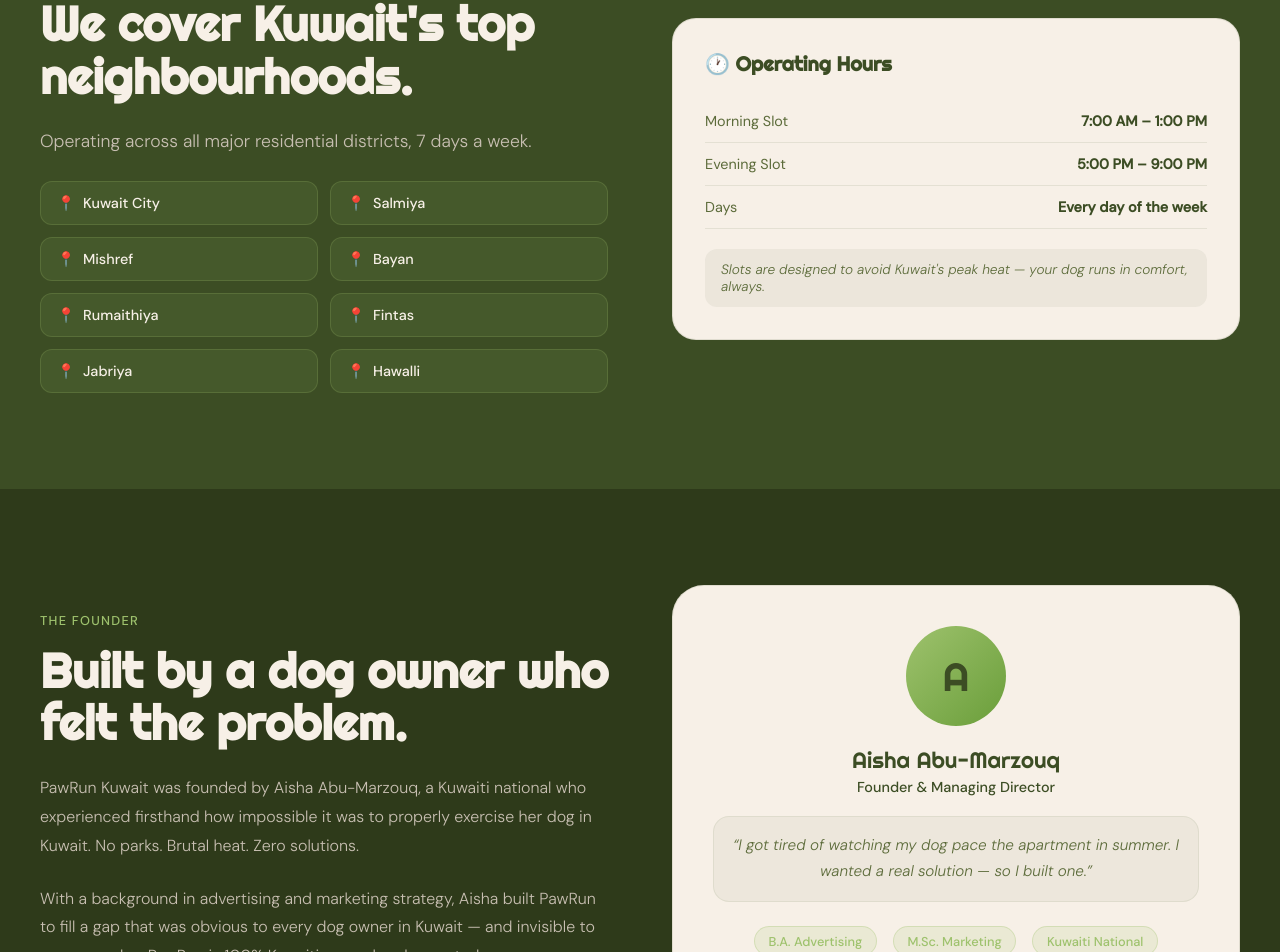
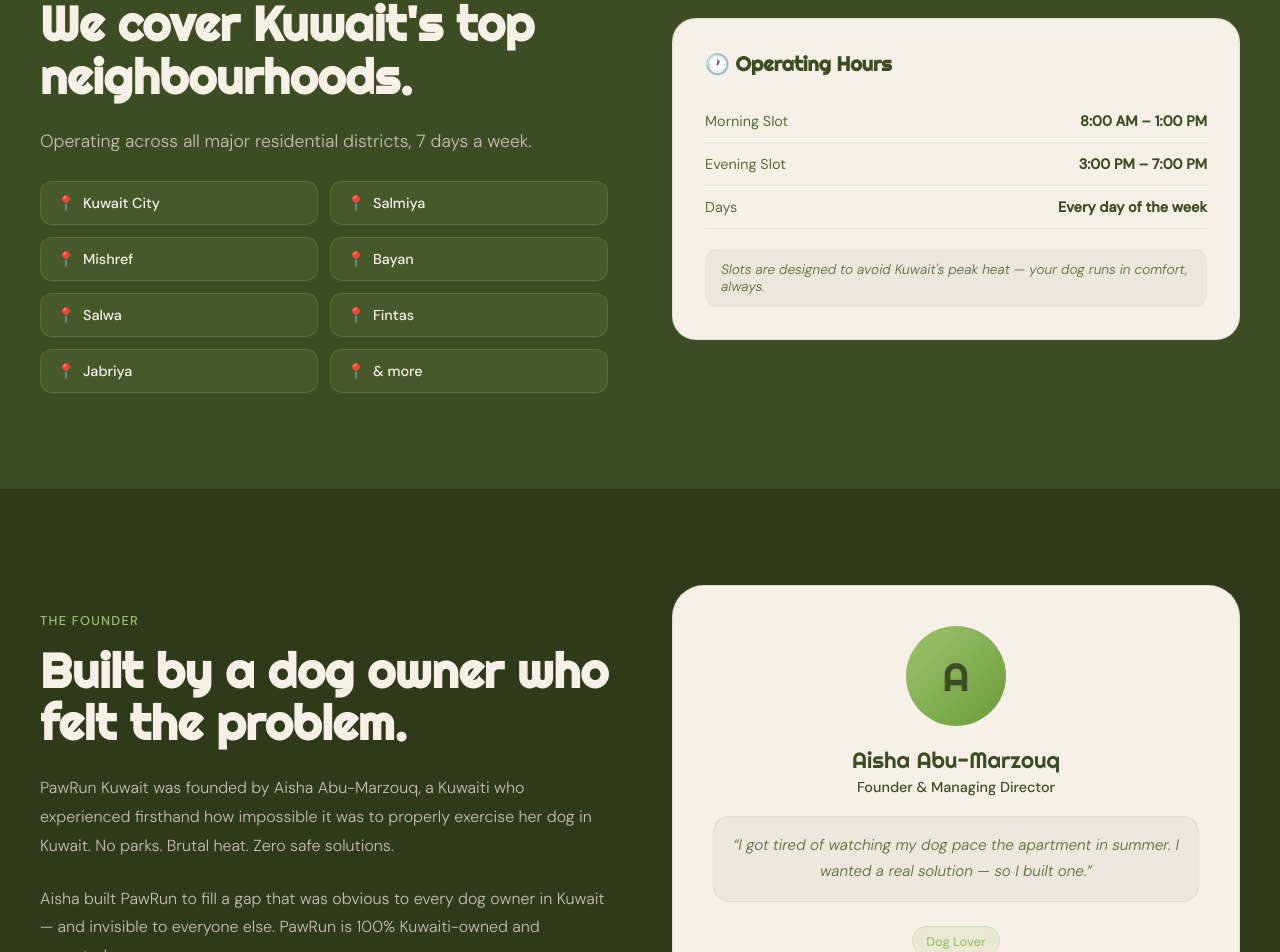
Before and after one commit to aishaabumarzouq/pawrunweb, a Next.js app: page / in a window 1280 px wide. Shown: the part 2931-3883 px from the top of the page. Built offline with nearby package versions, Linux system fonts and the light colour scheme.

Commit message:
Update page.tsx

```diff
--- a/app/page.tsx
+++ b/app/page.tsx
@@ -462,7 +462,7 @@
             <h2 className="section-h2">We cover Kuwait&apos;s top neighbourhoods.</h2>
             <p className="section-intro">Operating across all major residential districts, 7 days a week.</p>
             <div className="district-grid">
-              {["Kuwait City","Salmiya","Mishref","Bayan","Rumaithiya","Fintas","Jabriya","Hawalli"].map((d) => (
+              {["Kuwait City","Salmiya","Mishref","Bayan","Salwa","Fintas","Jabriya","& more"].map((d) => (
                 <div className="district-pill" key={d}>{d}</div>
               ))}
             </div>
@@ -472,11 +472,11 @@
               <h3>🕐 Operating Hours</h3>
               <div className="hours-row">
                 <span className="hours-label">Morning Slot</span>
-                <span className="hours-time">7:00 AM – 1:00 PM</span>
+                <span className="hours-time">8:00 AM – 1:00 PM</span>
               </div>
               <div className="hours-row">
                 <span className="hours-label">Evening Slot</span>
-                <span className="hours-time">5:00 PM – 9:00 PM</span>
+                <span className="hours-time">3:00 PM – 7:00 PM</span>
               </div>
               <div className="hours-row">
                 <span className="hours-label">Days</span>
@@ -497,10 +497,10 @@
             <span className="section-label">The Founder</span>
             <h2 className="section-h2">Built by a dog owner who felt the problem.</h2>
             <p style={{ fontSize: "1rem", color: "var(--cream-muted)", lineHeight: 1.8, fontWeight: 300, marginBottom: "1.5rem" }}>
-              PawRun Kuwait was founded by Aisha Abu-Marzouq, a Kuwaiti national who experienced firsthand how impossible it was to properly exercise her dog in Kuwait. No parks. Brutal heat. Zero solutions.
+              PawRun Kuwait was founded by Aisha Abu-Marzouq, a Kuwaiti who experienced firsthand how impossible it was to properly exercise her dog in Kuwait. No parks. Brutal heat. Zero safe solutions.
             </p>
             <p style={{ fontSize: "1rem", color: "var(--cream-muted)", lineHeight: 1.8, fontWeight: 300 }}>
-              With a background in advertising and marketing strategy, Aisha built PawRun to fill a gap that was obvious to every dog owner in Kuwait — and invisible to everyone else. PawRun is 100% Kuwaiti-owned and operated.
+             Aisha built PawRun to fill a gap that was obvious to every dog owner in Kuwait — and invisible to everyone else. PawRun is 100% Kuwaiti-owned and operated.
             </p>
           </div>
           <div className="founder-card">
@@ -511,9 +511,7 @@
               &ldquo;I got tired of watching my dog pace the apartment in summer. I wanted a real solution — so I built one.&rdquo;
             </div>
             <div className="creds">
-              <span className="cred-badge">B.A. Advertising</span>
-              <span className="cred-badge">M.Sc. Marketing</span>
-              <span className="cred-badge">Kuwaiti National</span>
+              <span className="cred-badge">Dog Lover</span>
             </div>
           </div>
         </div>
@@ -524,7 +522,7 @@
         <span className="section-label">Get Started</span>
         <h2 className="section-h2">Ready to run? 🐾</h2>
         <p>Book your first session in minutes. Your dog is waiting.</p>
-        <a href="https://wa.me/96597188955" className="btn-white">
+        <a href="https://wa.me/96596963421" className="btn-white">
           📱 Book on WhatsApp
         </a>
         <br />
```
